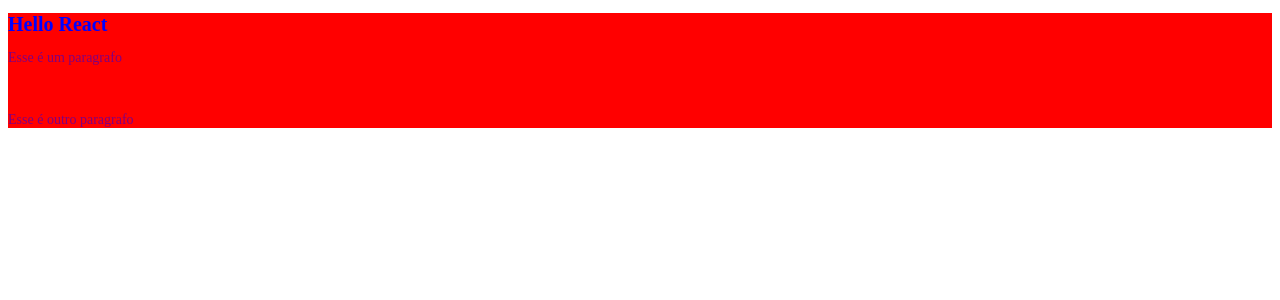
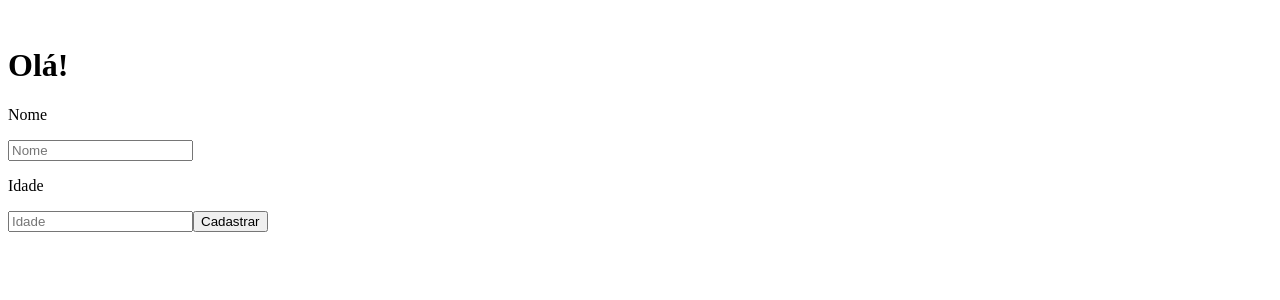
Before and after one commit to Pedro-Balestra/devClub, a React (Create React App) app in the folder REACT/first-project-react/: page / in a window 1280 px wide. Shown: the top 300 px of the page. Built offline with nearby package versions, Linux system fonts and the light colour scheme.

Commit message:
Estrutura HTML

```diff
--- a/REACT/first-project-react/src/App.js
+++ b/REACT/first-project-react/src/App.js
@@ -1,16 +1,22 @@
 import React from "react";
-import { Container, H1, P } from "./styles";
+import { Container, H1, Image, Input, InputLabel, ContainerItens, Button } from "./styles";
 
 //JSX
 const App = () => {
-  const hello = "Hello React"
+
   return (
     <Container>
-      <H1>{hello}</H1>
-      <P>Esse é um paragrafo</P>
-      <br></br>
-      <P>Esse é outro paragrafo</P>
+      <Image />
+      <ContainerItens>
+        <H1>Olá!</H1>
+        <InputLabel>Nome</InputLabel>
+        <Input placeholder="Nome"></Input>
 
+        <InputLabel>Idade</InputLabel>
+        <Input placeholder="Idade"></Input>
+
+        <Button>Cadastrar</Button>
+      </ContainerItens>
     </Container>
   )
 }
--- a/REACT/first-project-react/src/styles.js
+++ b/REACT/first-project-react/src/styles.js
@@ -1,15 +1,29 @@
 import styled from 'styled-components';
 
 export const Container = styled.div`
-    background-color: red;
+
+`;
+
+export const Image = styled.img`
+
+`;
+
+export const ContainerItens = styled.div`
+
 `;
 
 export const H1 = styled.h1`
-    color: blue;
-    font-size: 20px;
+
 `;
 
-export const P = styled.p`
-    color: purple;
-    font-size: 14px;
+export const InputLabel = styled.p`
+
 `;
+
+export const Input = styled.input`
+
+`;
+
+export const Button = styled.button`
+
+`;
```
